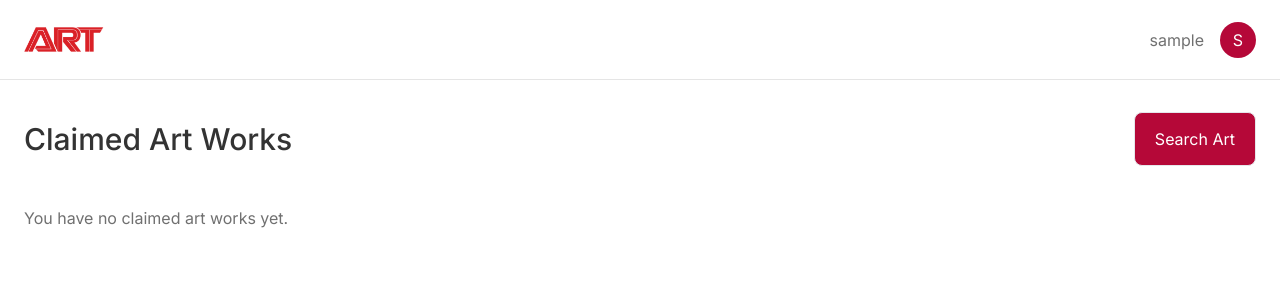
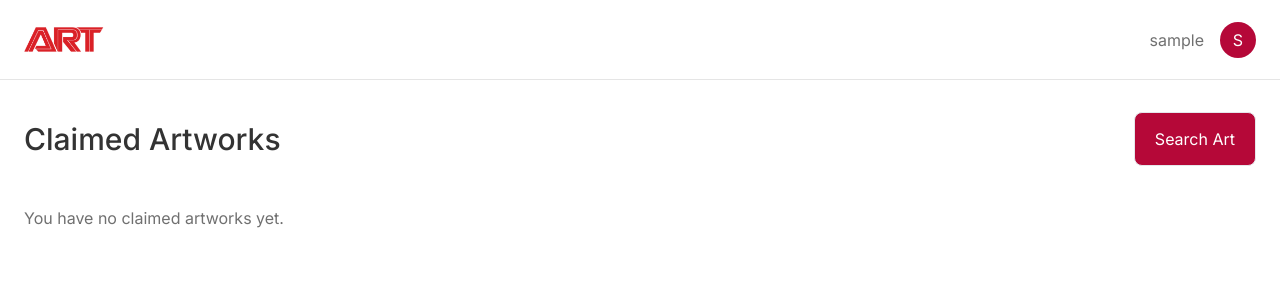
Before and after one commit to haasin-farooq/art-paradise, a Next.js app: page /dashboard in a window 1280 px wide. Shown: the top 300 px of the page. Built offline with nearby package versions, Linux system fonts and the light colour scheme; no server answers; sample sign-in values are in the browser's storage.

Commit message:
fix artworks typo

```diff
--- a/src/app/(authed)/dashboard/page.tsx
+++ b/src/app/(authed)/dashboard/page.tsx
@@ -29,15 +29,13 @@ const DashboardPage = () => {
   return currentUser ? (
     <>
       <div className="mb-10 flex flex-col justify-between space-y-4 sm:flex-row sm:items-center sm:space-x-4 sm:space-y-0">
-        <h1 className="text-3xl font-medium">Claimed Art Works</h1>
+        <h1 className="text-3xl font-medium">Claimed Artworks</h1>
         <Button label="Search Art" onClick={() => router.push("/search")} />
       </div>
       {claimedArtWorks.length > 0 ? (
         <ArtWorksGrid artworks={claimedArtWorks} claimed onUnclaim={getData} />
       ) : (
-        <p className="text-art-gray-light">
-          You have no claimed art works yet.
-        </p>
+        <p className="text-art-gray-light">You have no claimed artworks yet.</p>
       )}
     </>
   ) : null;
--- a/src/app/(authed)/search/page.tsx
+++ b/src/app/(authed)/search/page.tsx
@@ -53,7 +53,7 @@ const SearchPage = () => {
     <>
       <div className="flex flex-col space-y-8">
         <Back />
-        <h1 className="text-3xl font-medium">Art Works</h1>
+        <h1 className="text-3xl font-medium">Artworks</h1>
         <ArtWorksGrid artworks={artworks} />
       </div>
       <div className="mt-10 flex flex-col items-center justify-center space-y-4">
--- a/src/components/ConfirmationDialog.tsx
+++ b/src/components/ConfirmationDialog.tsx
@@ -36,7 +36,7 @@ const ConfirmationDialog: FC<ConfirmationDialogProps> = ({
             <ReactDialog.Description className="text-art-gray-light">
               {claimed
                 ? "You can reclaim this art later if it's still available."
-                : "Claimed art works appear on the dashboard."}
+                : "Claimed artworks appear on the dashboard."}
             </ReactDialog.Description>
           </div>
           <div className="mt-8 grid grid-cols-2 gap-2">
```
